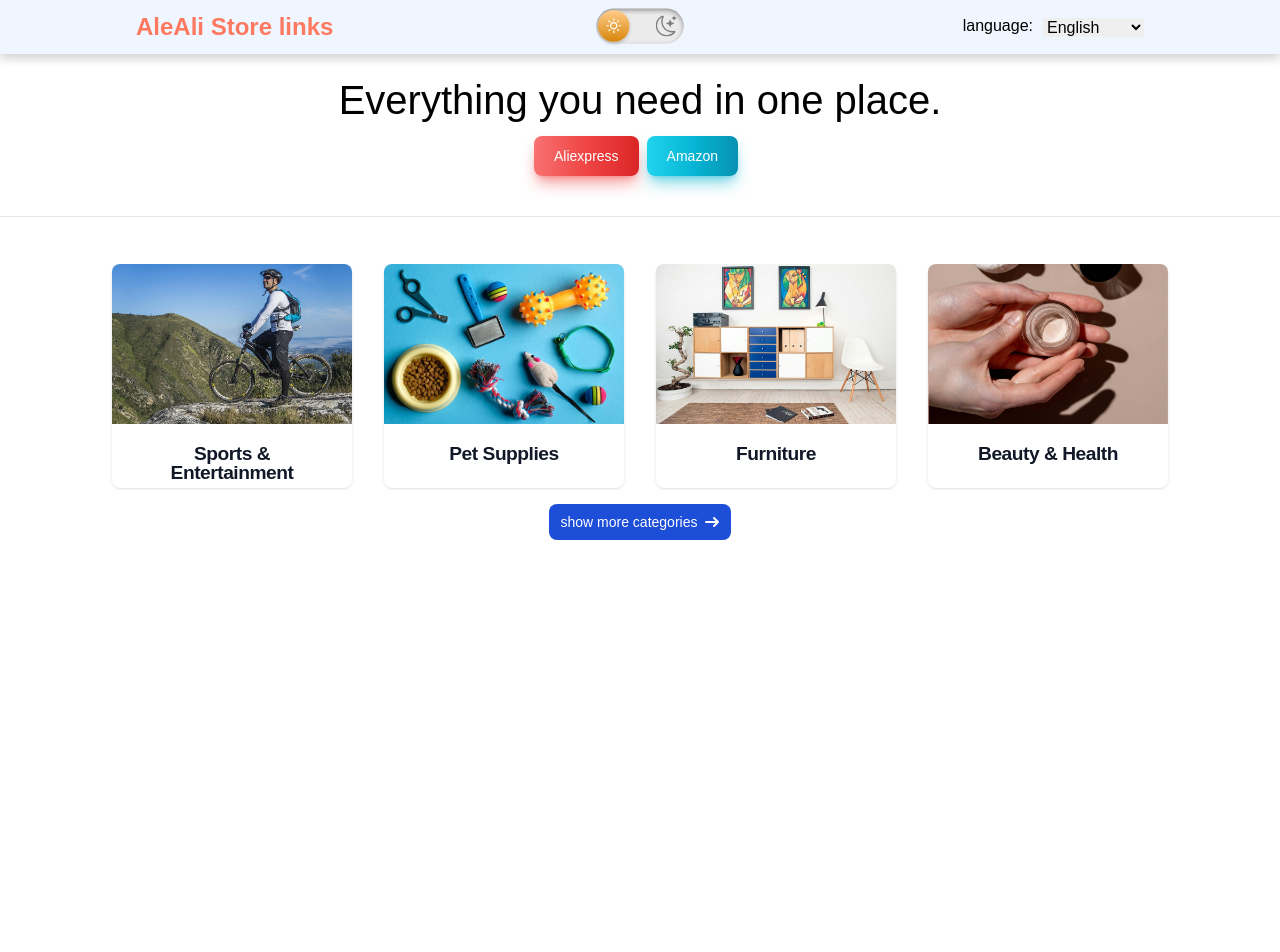
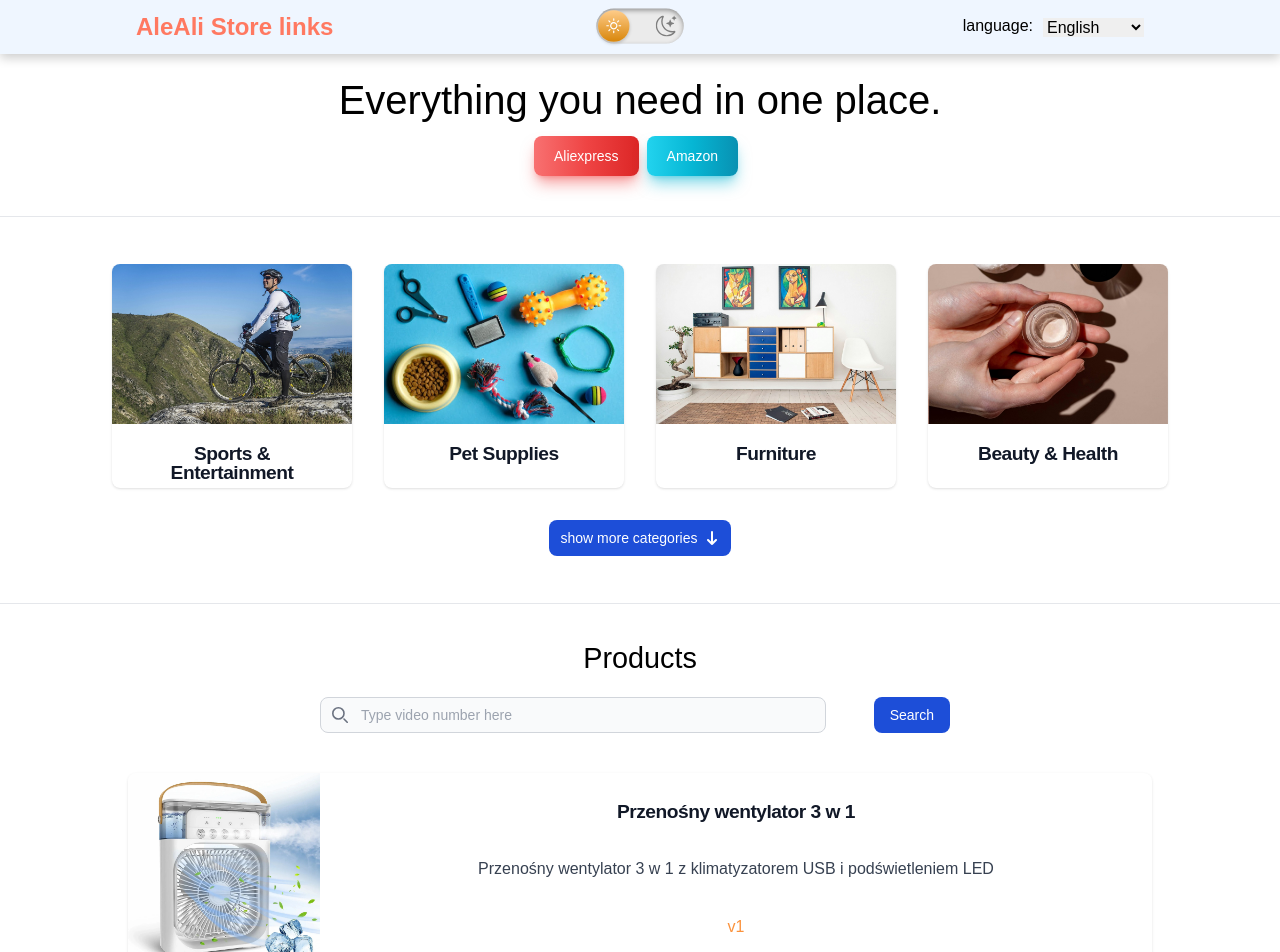
Before and after one commit to Alexmiroha/links-project, a React (Create React App) app: page / in a window 1280 px wide. Shown: the top 952 px of the page. Before the commit the page ends 808 px from the top, so only its background shows below. Built offline with nearby package versions, Linux system fonts and the light colour scheme.

Commit message:
Was added Products and correct some styles

```diff
--- a/src/Main/Categories/Categories.tsx
+++ b/src/Main/Categories/Categories.tsx
@@ -1,26 +1,29 @@
 import React, {useState} from 'react';
-import s from './Categories.module.css'
-import img1 from '../../img/home and garden.jpg'
-import img2 from '../../img/sport.jpg'
-import img3 from '../../img/pets.jpg'
-import img4 from '../../img/furniture.jpg'
-import img5 from '../../img/beauty.jpg'
-import img6 from '../../img/toys.jpg'
-import img7 from '../../img/bags and shoes.jpg'
-import img8 from '../../img/lightning.jpg'
-import img9 from '../../img/moto.jpg'
-import img10 from '../../img/watch.jpg'
-import img11 from '../../img/electronics.jpg'
-import img12 from '../../img/bsize.jpg'
-import img13 from '../../img/hair.jpg'
-import img14 from '../../img/computer.jpg'
-import img15 from '../../img/phone.jpg'
-import img16 from '../../img/kids.jpg'
-import img17 from '../../img/womens.jpg'
-import img18 from '../../img/man.jpg'
+import s from './Categories.module.css';
+import img1 from '../../img/home and garden.jpg';
+import img2 from '../../img/sport.jpg';
+import img3 from '../../img/pets.jpg';
+import img4 from '../../img/furniture.jpg';
+import img5 from '../../img/beauty.jpg';
+import img6 from '../../img/toys.jpg';
+import img7 from '../../img/bags and shoes.jpg';
+import img8 from '../../img/lightning.jpg';
+import img9 from '../../img/moto.jpg';
+import img10 from '../../img/watch.jpg';
+import img11 from '../../img/electronics.jpg';
+import img12 from '../../img/bsize.jpg';
+import img13 from '../../img/hair.jpg';
+import img14 from '../../img/computer.jpg';
+import img15 from '../../img/phone.jpg';
+import img16 from '../../img/kids.jpg';
+import img17 from '../../img/womens.jpg';
+import img18 from '../../img/man.jpg';
 
+import CategoryCard from './CategoryCard';
 
-import CategoryCard from "./CategoryCard";
+type CategoriesPropsType = {
+    language: string,
+};
 
 const categories = [
     {
@@ -277,40 +280,51 @@ const categories = [
     }
 
 
-
 ]
 
-
-const Categories = (props:any) => {
-
+const Categories = (props: CategoriesPropsType) => {
     const [activeCategories, setActiveCategories] = useState(false);
+    const buttonTextShow = props.language === 'ua' ? 'Більше категорій' : props.language === 'pl' ? 'Pokaż więcej' : 'show more categories';
+    const buttonTextHide = props.language === 'ua' ? 'Приховати' : props.language === 'pl' ? 'Pokaż mniej' : 'hide categories';
 
     return (
         <div className={s.Categories}>
-            <div className={`${s.cards} ${activeCategories? 'max-h-max': 'max-h-60'}`}>
+            <div className={`${s.cards} ${activeCategories ? 'max-h-max' : 'max-h-60'}`}>
                 {categories.map((category, index) => (
                     <CategoryCard
                         active={activeCategories}
                         key={index}
                         image={category.img}
                         link={category.link}
-                        title={props.language === 'ua'? category.title['ua'] : props.language === 'pl' ? category.title['pl'] : category.title['en']}
-                        description={props.language === 'ua'? category.description['ua'] : props.language === 'pl' ? category.description['pl'] : category.description['en']}
+                        title={props.language === 'ua' ? category.title['ua'] : props.language === 'pl' ? category.title['pl'] : category.title['en']}
+                        description={props.language === 'ua' ? category.description['ua'] : props.language === 'pl' ? category.description['pl'] : category.description['en']}
                     />
                 ))}
             </div>
-            <button onClick={() => setActiveCategories(!activeCategories)}
-               className={`inline-flex items-center
-                    px-3 py-2 text-sm font-medium text-center
-                     text-white bg-blue-700 rounded-lg hover:bg-blue-800
-                      focus:ring-4 focus:outline-none focus:ring-blue-300
-                       dark:bg-blue-600 dark:hover:bg-blue-700
-                        dark:focus:ring-blue-800 ${activeCategories? '': ''}`}>
-                {activeCategories? 'hide categories' : 'show more categories'}
-                <svg className="rtl:rotate-180 w-3.5 h-3.5 ms-2" aria-hidden="true"
-                     xmlns="http://www.w3.org/2000/svg" fill="none" viewBox="0 0 14 10">
-                    <path stroke="currentColor" stroke-linecap="round" stroke-linejoin="round" stroke-width="2"
-                          d="M1 5h12m0 0L9 1m4 4L9 9"/>
+            <button
+                onClick={() => setActiveCategories(!activeCategories)}
+                className={`inline-flex items-center mt-4
+            px-3 py-2 text-sm font-medium text-center
+            text-white bg-blue-700 rounded-lg hover:bg-blue-800
+            focus:ring-4 focus:outline-none focus:ring-blue-300
+            dark:bg-blue-600 dark:hover:bg-blue-700
+            dark:focus:ring-blue-800`}
+            >
+                {activeCategories ? buttonTextHide : buttonTextShow}
+                <svg
+                    className={`w-3.5 h-3.5 ms-2 ${activeCategories ? '-rotate-[90deg]' : '-rotate-[270deg]'}`}
+                    aria-hidden="true"
+                    xmlns="http://www.w3.org/2000/svg"
+                    fill="none"
+                    viewBox="0 0 14 10"
+                >
+                    <path
+                        stroke="currentColor"
+                        strokeLinecap="round"
+                        strokeLinejoin="round"
+                        strokeWidth="2"
+                        d="M1 5h12m0 0L9 1m4 4L9 9"
+                    />
                 </svg>
             </button>
         </div>
--- a/src/Main/Main.tsx
+++ b/src/Main/Main.tsx
@@ -35,8 +35,9 @@ const Main = (props: MainProps) => {
             <section className={s.categoriesSection}>
                 <Categories language={props.language}/>
             </section>
+            <hr className="h-px my-8 bg-gray-200 border-0 dark:bg-gray-700"/>
             <section className={s.productiesSection}>
-                <Products/>
+                <Products language={props.language}/>
             </section>
 
 
--- /dev/null
+++ b/src/Main/Products/ProductCard/ProductCard.tsx
@@ -0,0 +1,51 @@
+import React from 'react';
+import s from './ProductCard.module.css'
+import i1 from "../../../img/Produscts/v1.webp";
+import img2 from "../../../img/sport.jpg";
+import img3 from "../../../img/pets.jpg";
+import img4 from "../../../img/furniture.jpg";
+import img5 from "../../../img/beauty.jpg";
+import img6 from "../../../img/toys.jpg";
+import img7 from "../../../img/bags and shoes.jpg";
+import img8 from "../../../img/lightning.jpg";
+import img9 from "../../../img/moto.jpg";
+import img10 from "../../../img/watch.jpg";
+import img11 from "../../../img/electronics.jpg";
+import img12 from "../../../img/bsize.jpg";
+import img13 from "../../../img/hair.jpg";
+import img14 from "../../../img/computer.jpg";
+import img15 from "../../../img/phone.jpg";
+import img16 from "../../../img/kids.jpg";
+import img1 from "../../../img/home and garden.jpg";
+import img17 from "../../../img/womens.jpg";
+import img18 from "../../../img/man.jpg";
+
+
+type ProductCardPropsType = {
+    video: string,
+    title: string,
+    description: string,
+    img: string,
+    link: string
+}
+
+const ProductCard = (props:ProductCardPropsType) => {
+    return (
+        <div className="flex justify-center mt-4">
+            <a href={props.link} target="_blank"
+               rel="noopener noreferrer"
+               className="flex flex-col items-center bg-white border border-gray-200 rounded-lg shadow md:flex-row md:w-[80%] hover:bg-gray-100 dark:border-gray-700 dark:bg-gray-800 dark:hover:bg-gray-700">
+                <img
+                    className="object-cover w-full rounded-t-lg h-96 md:h-auto md:w-48 md:rounded-none md:rounded-s-lg"
+                    src={i1} alt=""/>
+                <div className="flex flex-col justify-between p-4 leading-normal w-[90%] h-[90%]">
+                    <h6 className="mb-2 font-bold tracking-tight text-gray-900 dark:text-white">{props.title}</h6>
+                    <p className="mb-3 font-normal text-gray-700 dark:text-gray-400">{props.description}</p>
+                    <p className="text-orange-400">{props.video}</p>
+                </div>
+            </a>
+        </div>
+    );
+};
+
+export default ProductCard;
--- a/src/Main/Products/Products.tsx
+++ b/src/Main/Products/Products.tsx
@@ -1,8 +1,80 @@
 import React from 'react';
+import s from "../Categories/Categories.module.css";
+import i1 from '../../img/Produscts/v1.webp'
+import ProductCard from "./ProductCard/ProductCard";
 
-const Products = () => {
+type ProductsPropsType = {
+    language: string
+}
+
+const cards = [
+    {
+        "video": "v1",
+        "title": {
+            "en": "Przenośny wentylator 3 w 1",
+            "pl": "Przenośny wentylator 3 w 1",
+            "ua": "Przenośny wentylator 3 w 1"
+        },
+        "description": {
+            "en": "Przenośny wentylator 3 w 1 z klimatyzatorem USB i podświetleniem LED",
+            "pl": "Przenośny wentylator 3 w 1 z klimatyzatorem USB i podświetleniem LED",
+            "ua": "Przenośny wentylator 3 w 1 z klimatyzatorem USB i podświetleniem LED"
+        },
+        "img": i1,
+        "link": "https://pl.aliexpress.com/item/1005006846418279.html?spm=a2g0o.categorymp.prodcutlist.2.29cc5aPS5aPSj2&pdp_ext_f=%7B%22sku_id%22%3A%2212000038497110451%22%7D&utparam-url=scene%3Asearch%7Cquery_from%3A",
+    },
+    {
+        "video": "v1",
+        "title": {
+            "en": "Przenośny wentylator 3 w 1",
+            "pl": "Przenośny wentylator 3 w 1",
+            "ua": "Przenośny wentylator 3 w 1"
+        },
+        "description": {
+            "en": "Przenośny wentylator 3 w 1 z klimatyzatorem USB i podświetleniem LED",
+            "pl": "Przenośny wentylator 3 w 1 z klimatyzatorem USB i podświetleniem LED",
+            "ua": "Przenośny wentylator 3 w 1 z klimatyzatorem USB i podświetleniem LED"
+        },
+        "img": i1,
+        "link": "https://pl.aliexpress.com/item/1005006846418279.html?spm=a2g0o.categorymp.prodcutlist.2.29cc5aPS5aPSj2&pdp_ext_f=%7B%22sku_id%22%3A%2212000038497110451%22%7D&utparam-url=scene%3Asearch%7Cquery_from%3A",
+    },
+]
+
+const Products = (props: ProductsPropsType) => {
     return (
-        <div>
+        <div className={`${s.productsSection} ${'mt-10'}`}>
+            <h3 className="mb-6">{props.language === 'ua' ? 'Товари' : props.language === 'pl' ? 'Towary' : 'Products'}</h3>
+            <form className="max-w-screen-sm mx-auto">
+                <label htmlFor="default-search"
+                       className="mb-2 text-sm font-medium text-gray-900 sr-only dark:text-white">Search</label>
+                <div className="relative">
+                    <div className="absolute inset-y-0 start-0 flex items-center ps-3 pointer-events-none">
+                        <svg className="w-4 h-4 text-gray-500 dark:text-gray-400" aria-hidden="true"
+                             xmlns="http://www.w3.org/2000/svg" fill="none" viewBox="0 0 20 20">
+                            <path stroke="currentColor" stroke-linecap="round" stroke-linejoin="round" stroke-width="2"
+                                  d="m19 19-4-4m0-7A7 7 0 1 1 1 8a7 7 0 0 1 14 0Z"/>
+                        </svg>
+                    </div>
+                    <input type="search" id="default-search"
+                           className="block w-[79%] h-8 visible p-[17px] ps-10 text-sm text-gray-900 border border-gray-300 rounded-lg bg-gray-50 focus:ring-blue-500 focus:border-blue-500 dark:bg-gray-700 dark:border-gray-600 dark:placeholder-gray-400 dark:text-white dark:focus:ring-blue-500 dark:focus:border-blue-500"
+                           placeholder="Type video number here" required/>
+                    <button type="submit"
+                            className="text-white absolute end-2.5 bottom-0 bg-blue-700 hover:bg-blue-800 focus:ring-4 focus:outline-none focus:ring-blue-300 font-medium rounded-lg text-sm px-4 py-2 dark:bg-blue-600 dark:hover:bg-blue-700 dark:focus:ring-blue-800">Search
+                    </button>
+                </div>
+            </form>
+            <div className={`${s.productsContainer} ${'mt-10'}`}>
+                {cards.map((card, index) => (
+                    <ProductCard
+                        video={card.video}
+                        title={props.language === 'ua'? card.title['ua'] : props.language === 'pl' ? card.title['pl'] : card.title['en']}
+                        description={props.language === 'ua'? card.description['ua'] : props.language === 'pl' ? card.description['pl'] : card.description['en']}
+                        key={index}
+                        img={card.img}
+                        link={card.link}
+                    />
+                ))}
+            </div>
 
         </div>
     );
```
Also changed, not shown: src/Main/Categories/CategoryCard.tsx (+6 -4 lines), src/Main/Products/ProductCard/ProductCard.module.css (added), src/img/Produscts/v1.webp (added).
